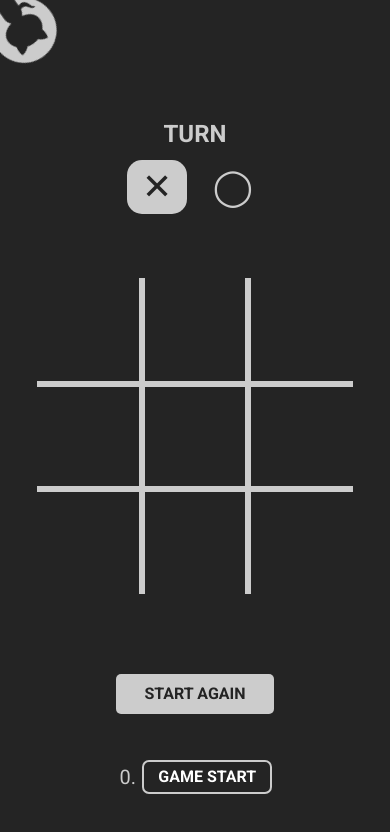
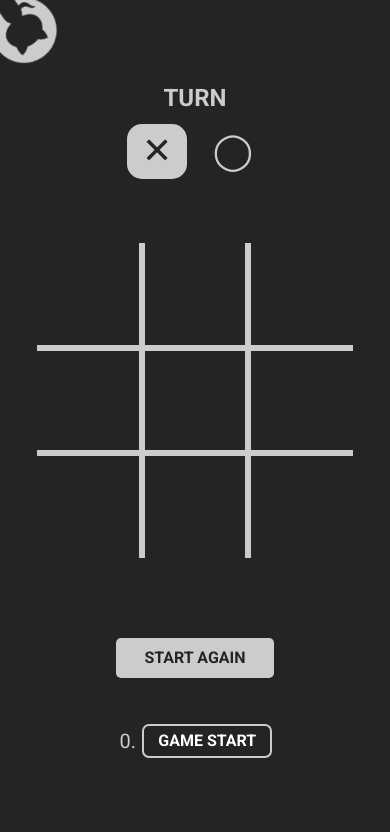
Before and after one commit to Alejandro-Madero/tic-tac-toe, a React (Vite) app: page / in a window 390 px wide. Shown: the top 832 px of the page. Built offline with nearby package versions, Linux system fonts and the light colour scheme.

Commit message:
Fixed history container size style

```diff
--- a/src/components/History.module.css
+++ b/src/components/History.module.css
@@ -61,7 +61,6 @@
 
   .btns-container {
     gap: 0.5rem;
-    min-height: 0px;
   }
 
   .move {
```
